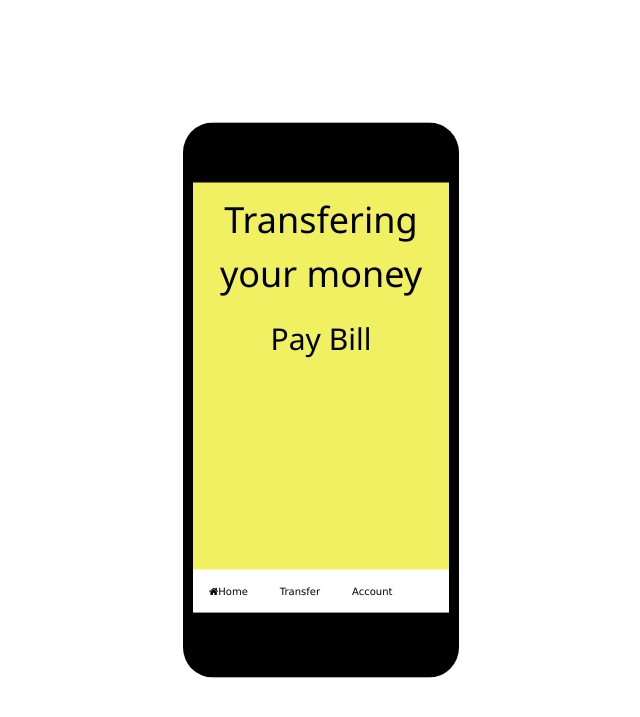
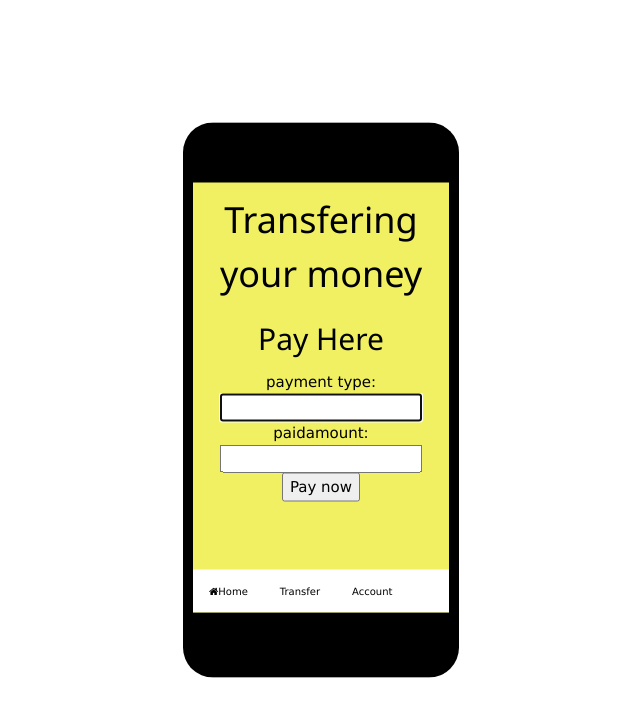
Before and after one commit to kasiditau/Fintech-project, a Flask app: page /Transfer in a window 1280 px wide. Shown: the top 717 px of the page, without its empty margins (319-959 px from the left). Run offline with Flask 2, Linux system fonts and the light colour scheme; some libraries are stand-ins or nearby versions.

Commit message:
Update Transfer.html

```diff
--- a/Templates/Transfer.html
+++ b/Templates/Transfer.html
@@ -12,16 +12,13 @@
     <p>
     </p>
     <div>
-        <h2>Pay Bill</h2>
-        <form action="/charge" method="post">
-          <script
-            src="https://checkout.stripe.com/checkout.js"
-            class="stripe-button"
-            data-key="{{ key }}"
-            data-description="A Flask Charge"
-            data-amount="500"
-            data-locale="auto">
-          </script>
+        <h2>Pay Here</h2>
+        <form method="post">
+          <label for="paymenttype">payment type:</label><br>
+          <input name="paymenttype" type="text" id="InputPaymenttype" class="form-control" value="{{ request.form.paymenttype }}"  required autofocus>
+          <label for="paidamount">paidamount:</label><br>
+          <input name="paidamount" type="number" id="inputPaidamount" class="form-control" value="{{ request.form.paidamount }}"  required autofocus>
+           <input type="submit" value="Pay now">
         </form>
       </div>
       <div class="navbar">
```
